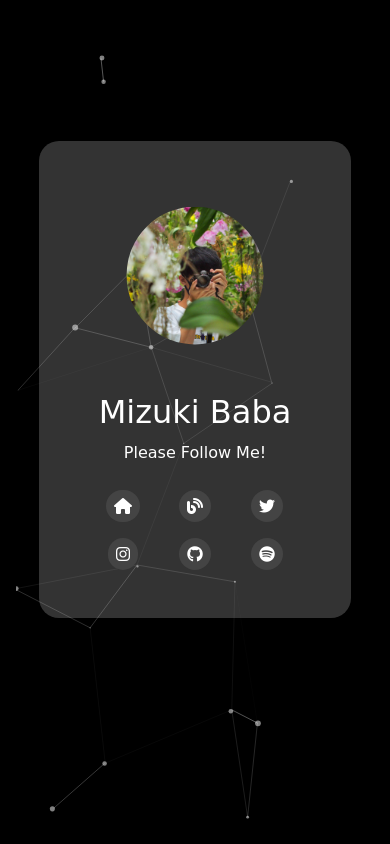
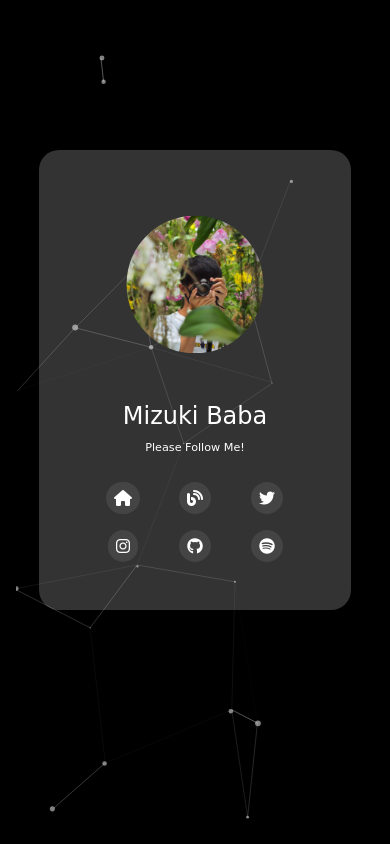
Before and after one commit to lovelovetrb/lovelovetrb-share-page, a plain HTML site: page index.html in a window 390 px wide. Drawn offline with nearby package versions, Linux system fonts and the light colour scheme; a web font is replaced by a local one.

Commit message:
change design

```diff
--- a/css/mobile.css
+++ b/css/mobile.css
@@ -42,13 +42,13 @@
 
         .name {
             margin-top: 2rem;
-            font-size: 2rem;
+            font-size: 1.5rem;
             text-align: center;
         }
 
 
         .text {
-            font-size: 1rem;
+            font-size: .7rem;
         }
 
         .sns-list li{
```
